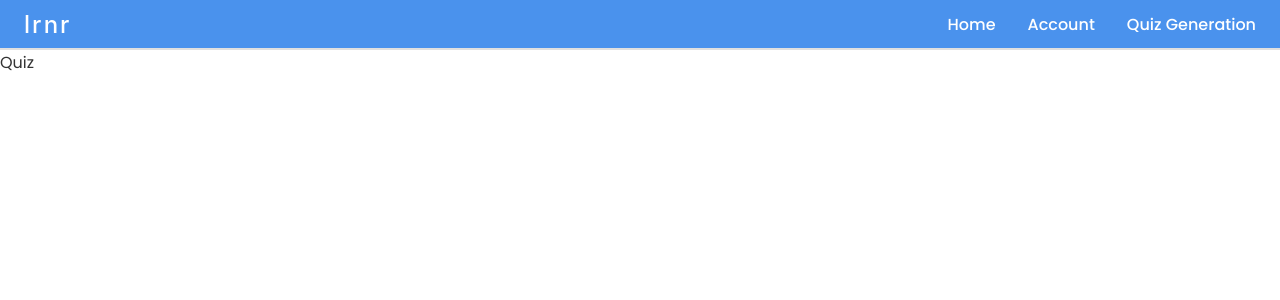
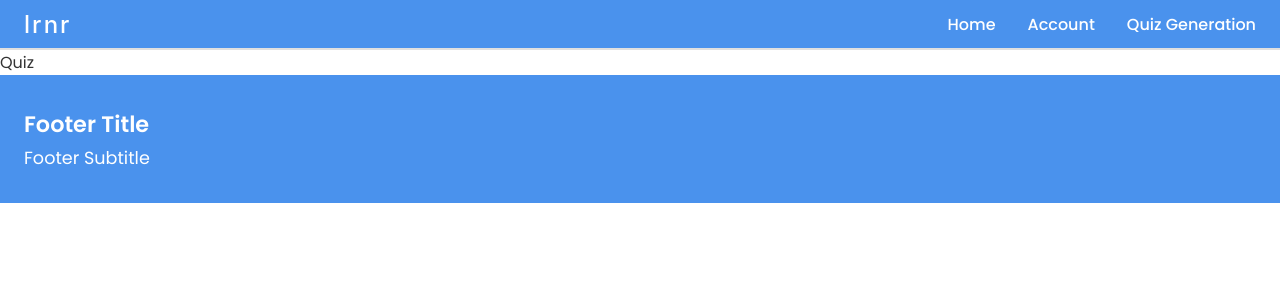
Before and after one commit to khangvu0/LRNR-app, a React (Vite) app in the folder client/: page /quiz in a window 1280 px wide. Shown: the top 300 px of the page. Built offline with nearby package versions, Linux system fonts and the light colour scheme.

Commit message:
Updated footer background color

```diff
--- a/client/src/styles/Footer.css
+++ b/client/src/styles/Footer.css
@@ -1,6 +1,6 @@
 .footer {
     width: 100%;
-    background-color: var(--main-color);
+    background-color: var(--blue-color);
     padding: 1.25rem 0;
 }
 
```
